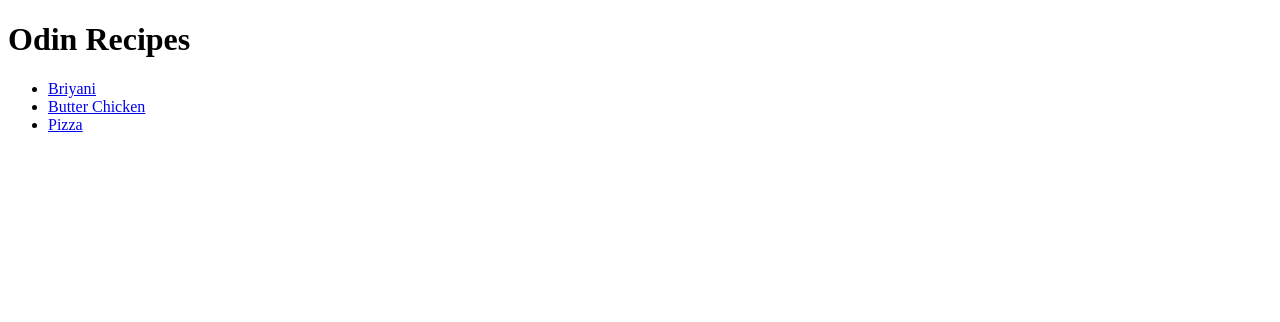
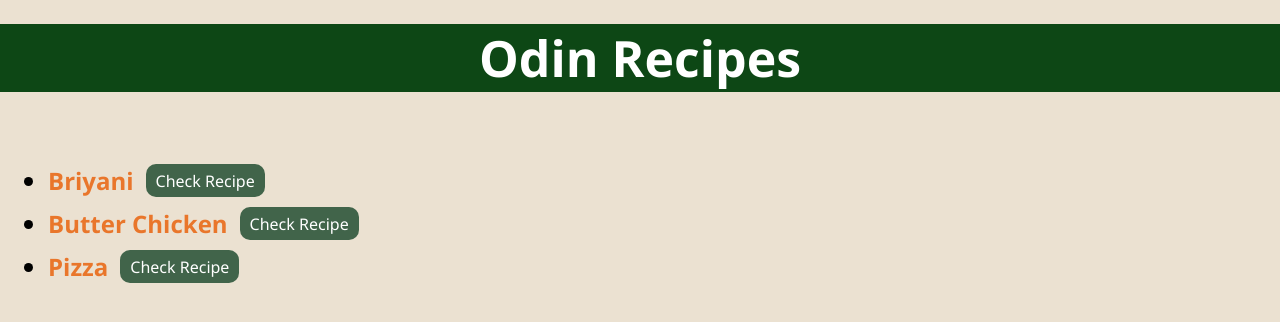
Before and after one commit to AnmolDx/odin-recipes, a plain HTML site: page index.html in a window 1280 px wide. Drawn offline with Linux system fonts and the light colour scheme.

Commit message:
add css to index page

```diff
--- a/index.html
+++ b/index.html
@@ -5,19 +5,29 @@
    <meta charset="UTF-8">
    <meta name="viewport" content="width=device-width, initial-scale=1.0">
    <title>odin-recipes</title>
+   <link rel="stylesheet" href="style.css">
 </head>
 
 <body>
    <h1>Odin Recipes</h1>
    <ul>
       <li>
-         <a href="recipes/briyani.html">Briyani</a>
+         <div>
+            <span>Briyani</span>
+            <button><a href="recipes/briyani.html">Check Recipe</a></button>
+         </div>
       </li>
       <li>
-         <a href="recipes/butter-chicken.html">Butter Chicken</a>
+         <div>
+            <span>Butter Chicken</span>
+            <button><a href="recipes/butter-chicken.html">Check Recipe</a></button>
+         </div>
       </li>
       <li>
-         <a href="recipes/pizza.html">Pizza</a>
+         <div>
+            <span>Pizza</span>
+            <button><a href="recipes/pizza.html">Check Recipe</a></button>
+         </div>
       </li>
    </ul>
 </body>
--- /dev/null
+++ b/style.css
@@ -0,0 +1,47 @@
+*{
+   font-family: 'Segoe UI', Tahoma, Geneva, Verdana, sans-serif;
+   padding: 0;
+   margin: 0px;
+   font-size: 24px;
+}
+body{
+   background-color: #EBE1D1;
+}
+h1{
+   font-size: 50px;
+   margin: 1rem 0;
+   background-color: #0D4715;
+   color: white;
+   text-align: center;
+}
+ul{
+   padding: 2em;
+}
+li div{
+   display: flex;
+   margin-bottom: 10px;
+   gap: 0.5rem;
+}
+li span{
+   font-weight: 700;
+   color: #E9762B;
+}
+li div button{
+   padding: 0 10px 3px 10px;
+   background-color: #41644A;
+   border: none;
+   border-radius: 10px;
+   line-height: 14px;
+}
+li div button a{
+   font-size: 16px;
+   text-decoration: none;
+   color: white;
+   display: inline-block;
+}
+button:hover{
+   background-color: white;
+}
+button:hover a{
+   color: #41644A;
+}
```
